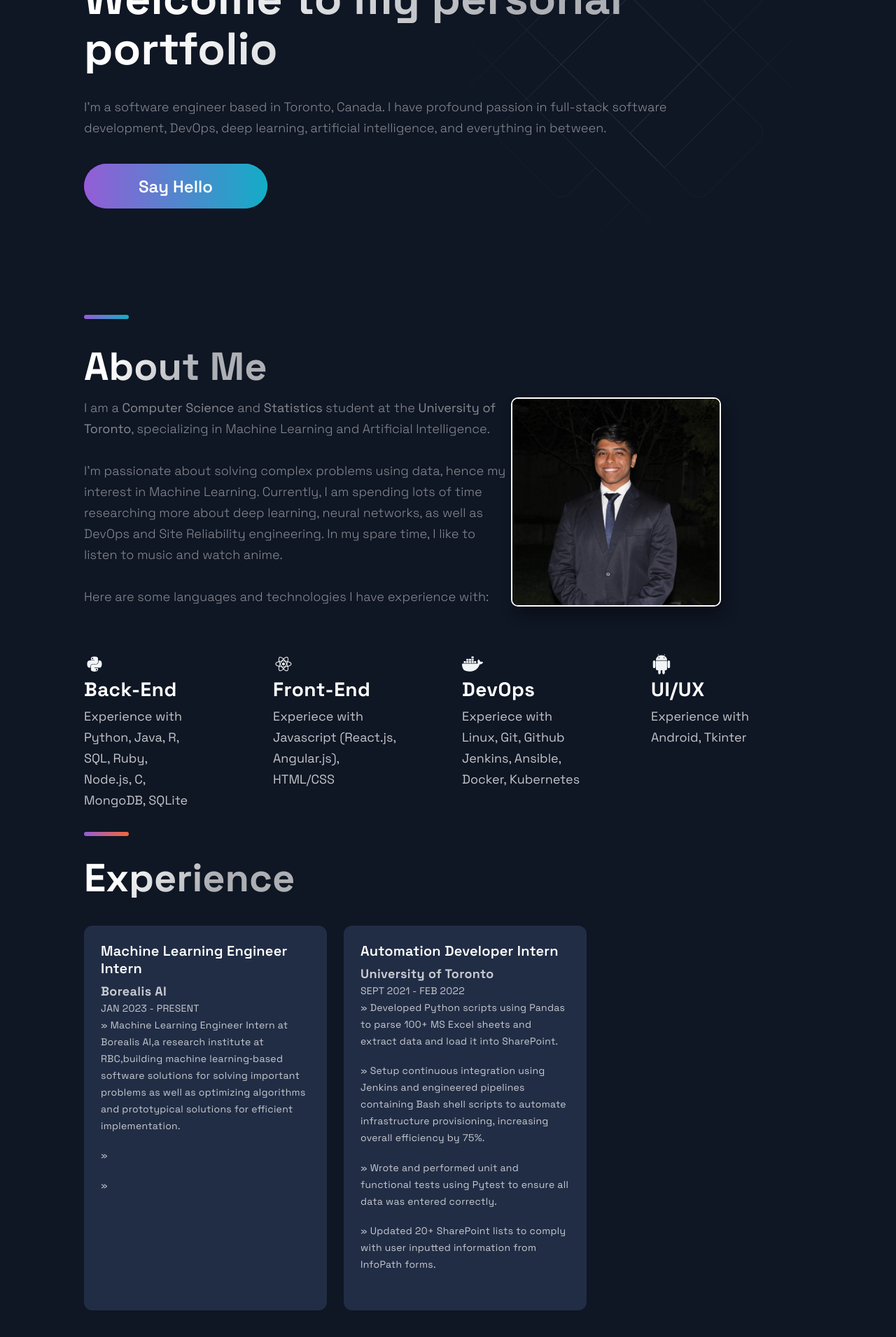
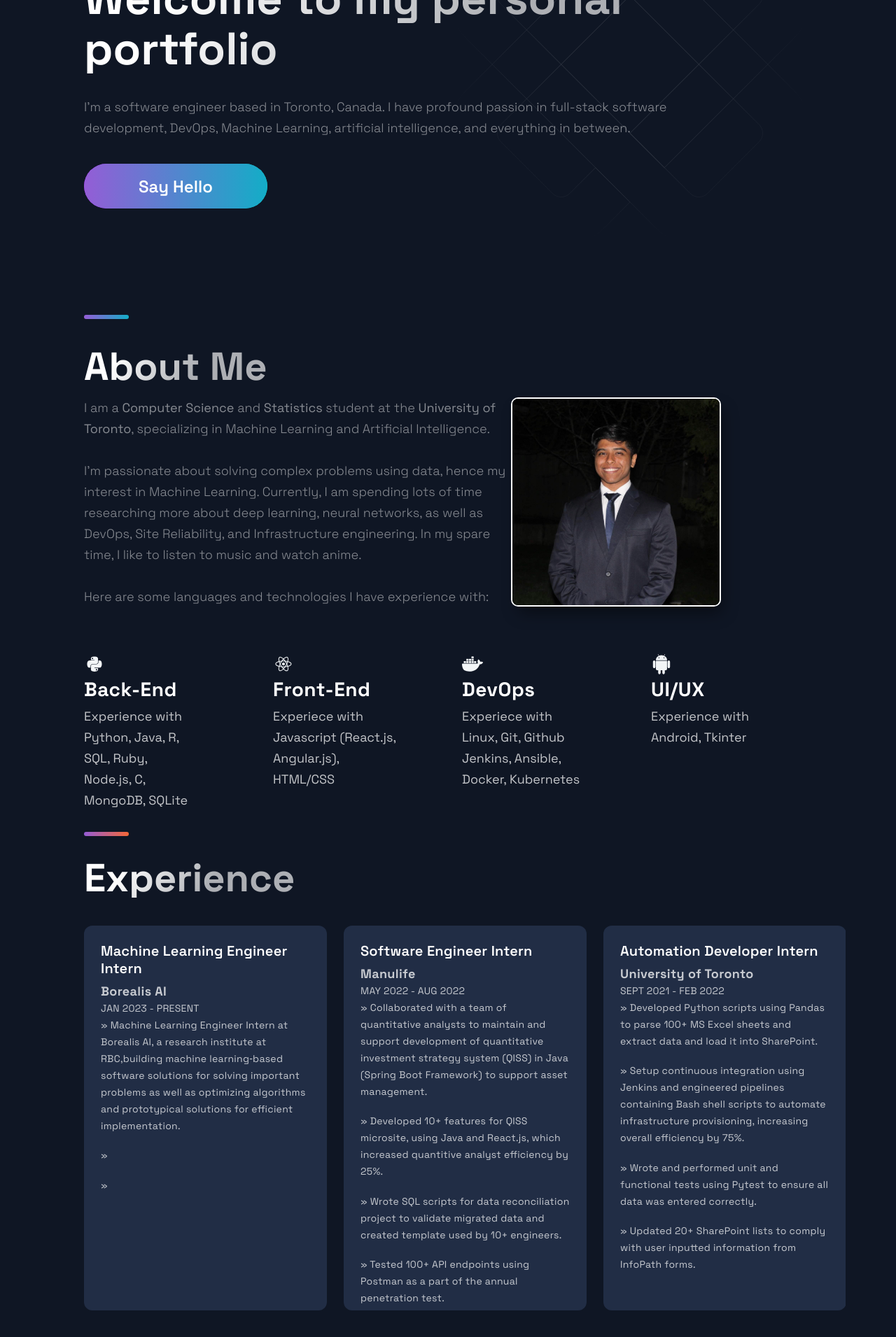
Before and after one commit to pritheeroy/portfolio_website-prithee, a Next.js app: page / in a window 1280 px wide. Shown: the part 280-2191 px from the top of the page at 70% size. Built offline with nearby package versions, Linux system fonts and the light colour scheme.

Commit message:
updated portfolio

```diff
--- a/src/components/About/AboutMe.js
+++ b/src/components/About/AboutMe.js
@@ -1,20 +1,38 @@
-import React from 'react';
-import { DiPython, DiReact, DiAndroid} from 'react-icons/di';
-import { SiDocker } from 'react-icons/si';
-import { Section, SectionDivider, SectionText, SectionTitle } from '../../styles/GlobalComponents';
-import { List, ListContainer, ListItem, ListParagraph, ListTitle, Img} from './AboutMeStyles';
+import React from "react";
+import { DiPython, DiReact, DiAndroid } from "react-icons/di";
+import { SiDocker } from "react-icons/si";
+import {
+  Section,
+  SectionDivider,
+  SectionText,
+  SectionTitle,
+} from "../../styles/GlobalComponents";
+import {
+  List,
+  ListContainer,
+  ListItem,
+  ListParagraph,
+  ListTitle,
+  Img,
+} from "./AboutMeStyles";
 
-const AboutMe = () =>  (
+const AboutMe = () => (
   <Section id="about-me">
     <SectionDivider divider />
     <SectionTitle>About Me</SectionTitle>
     <SectionText>
-    <Img src="/images/profilepic.jpg"/>
-    I am a <b>Computer Science</b> and <b>Statistics</b> student at the <b>University of Toronto</b>, specializing in Machine Learning and Artificial Intelligence.
-    <br/><br/>
-    I'm passionate about solving complex problems using data, hence my interest in Machine Learning. Currently, I am spending lots of time researching more about deep learning, neural networks, as well as DevOps and Site Reliability engineering. In my spare time, I like to listen to music and watch anime.
-    <br/> <br/>
-    Here are some languages and technologies I have experience with:
+      <Img src="/images/profilepic.jpg" />I am a <b>Computer Science</b> and{" "}
+      <b>Statistics</b> student at the <b>University of Toronto</b>,
+      specializing in Machine Learning and Artificial Intelligence.
+      <br />
+      <br />
+      I'm passionate about solving complex problems using data, hence my
+      interest in Machine Learning. Currently, I am spending lots of time
+      researching more about deep learning, neural networks, as well as DevOps,
+      Site Reliability, and Infrastructure engineering. In my spare time, I like
+      to listen to music and watch anime.
+      <br /> <br />
+      Here are some languages and technologies I have experience with:
     </SectionText>
     <List>
       <ListItem>
@@ -22,18 +40,13 @@ const AboutMe = () =>  (
           <DiPython size="3rem" />
         </picture>
         <ListContainer>
-        <ListTitle>Back-End</ListTitle>
+          <ListTitle>Back-End</ListTitle>
           <ListParagraph>
             Experience with <br />
-            Python,
-            Java,
-            R, <br />
-            SQL,
-            Ruby, <br />
-            Node.js,
-            C, <br />
+            Python, Java, R, <br />
+            SQL, Ruby, <br />
+            Node.js, C, <br />
             MongoDB, SQLite <br />
-
           </ListParagraph>
         </ListContainer>
       </ListItem>
@@ -42,7 +55,7 @@ const AboutMe = () =>  (
           <DiReact size="3rem" />
         </picture>
         <ListContainer>
-        <ListTitle>Front-End</ListTitle>
+          <ListTitle>Front-End</ListTitle>
           <ListParagraph>
             Experiece with <br />
             Javascript (React.js, Angular.js), <br />
@@ -55,7 +68,7 @@ const AboutMe = () =>  (
           <SiDocker size="3rem" />
         </picture>
         <ListContainer>
-        <ListTitle>DevOps</ListTitle>
+          <ListTitle>DevOps</ListTitle>
           <ListParagraph>
             Experiece with <br />
             Linux, Git, Github <br />
@@ -72,15 +85,13 @@ const AboutMe = () =>  (
           <ListTitle>UI/UX</ListTitle>
           <ListParagraph>
             Experience with <br />
-            Android,
-            Tkinter
+            Android, Tkinter
           </ListParagraph>
         </ListContainer>
       </ListItem>
     </List>
     <SectionDivider colorAlt />
   </Section>
-
 );
 
 export default AboutMe;
--- a/src/components/Experience/Experience.js
+++ b/src/components/Experience/Experience.js
@@ -13,7 +13,19 @@ const data = [
     employer: "Borealis AI",
     date: "JAN 2023 - PRESENT",
     description: [
-      "Machine Learning Engineer Intern at Borealis AI,a research institute at RBC,building machine learning‐based software solutions for solving important problems as well as optimizing algorithms and prototypical solutions for efficient implementation.",
+      "Machine Learning Engineer Intern at Borealis AI, a research institute at RBC,building machine learning‐based software solutions for solving important problems as well as optimizing algorithms and prototypical solutions for efficient implementation.",
+    ],
+  },
+  {
+    role: "Software Engineer Intern",
+    employer: "Manulife",
+    date: "MAY 2022 - AUG 2022",
+    description: [
+      "Collaborated with a team of quantitative analysts to maintain and support development of quantitative investment strategy system (QISS) in Java (Spring Boot Framework) to support asset management.",
+      "Developed 10+ features for QISS microsite, using Java and React.js, which increased quantitive analyst efficiency by 25%.",
+      "Wrote SQL scripts for data reconciliation project to validate migrated data and created template used by 10+ engineers.",
+      "» Tested 100+ API endpoints using Postman as a part of the annual penetration test.",
+      "» Authored technical documentation to streamline on-boarding process, increasing productivity by 30% on average.",
     ],
   },
   {
--- a/src/components/Hero/Hero.js
+++ b/src/components/Hero/Hero.js
@@ -1,8 +1,12 @@
-import React from 'react';
+import React from "react";
 
-import { Section, SectionText, SectionTitle } from '../../styles/GlobalComponents';
-import Button from '../../styles/GlobalComponents/Button';
-import { LeftSection } from './HeroStyles';
+import {
+  Section,
+  SectionText,
+  SectionTitle,
+} from "../../styles/GlobalComponents";
+import Button from "../../styles/GlobalComponents/Button";
+import { LeftSection } from "./HeroStyles";
 
 const Hero = () => (
   <Section row nopadding>
@@ -12,9 +16,17 @@ const Hero = () => (
         Welcome to my personal portfolio
       </SectionTitle>
       <SectionText>
-        I'm a software engineer based in Toronto, Canada. I have profound passion in full-stack software development, DevOps, deep learning, artificial intelligence, and everything in between.
+        I'm a software engineer based in Toronto, Canada. I have profound
+        passion in full-stack software development, DevOps, Machine Learning,
+        artificial intelligence, and everything in between.
       </SectionText>
-      <Button onClick={() => window.location = "mailto:prithee.roy@mail.utoronto.ca"}>Say Hello</Button>
+      <Button
+        onClick={() =>
+          (window.location = "mailto:prithee.roy@mail.utoronto.ca")
+        }
+      >
+        Say Hello
+      </Button>
     </LeftSection>
   </Section>
 );
```
